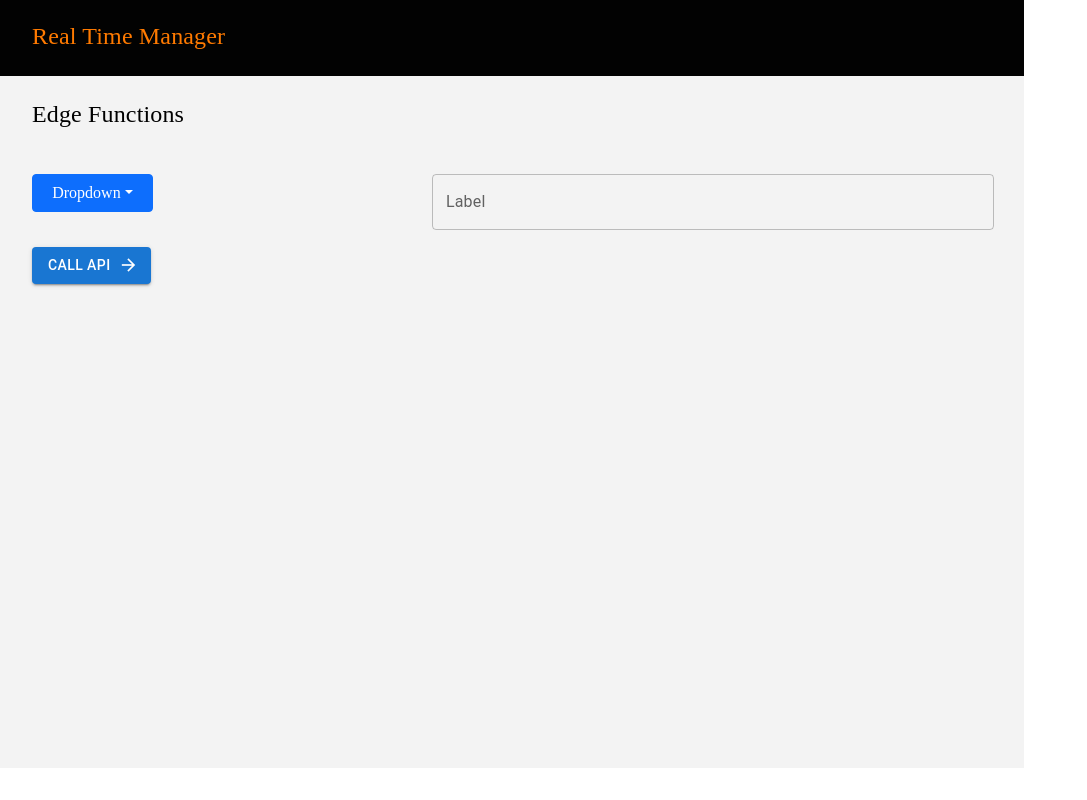
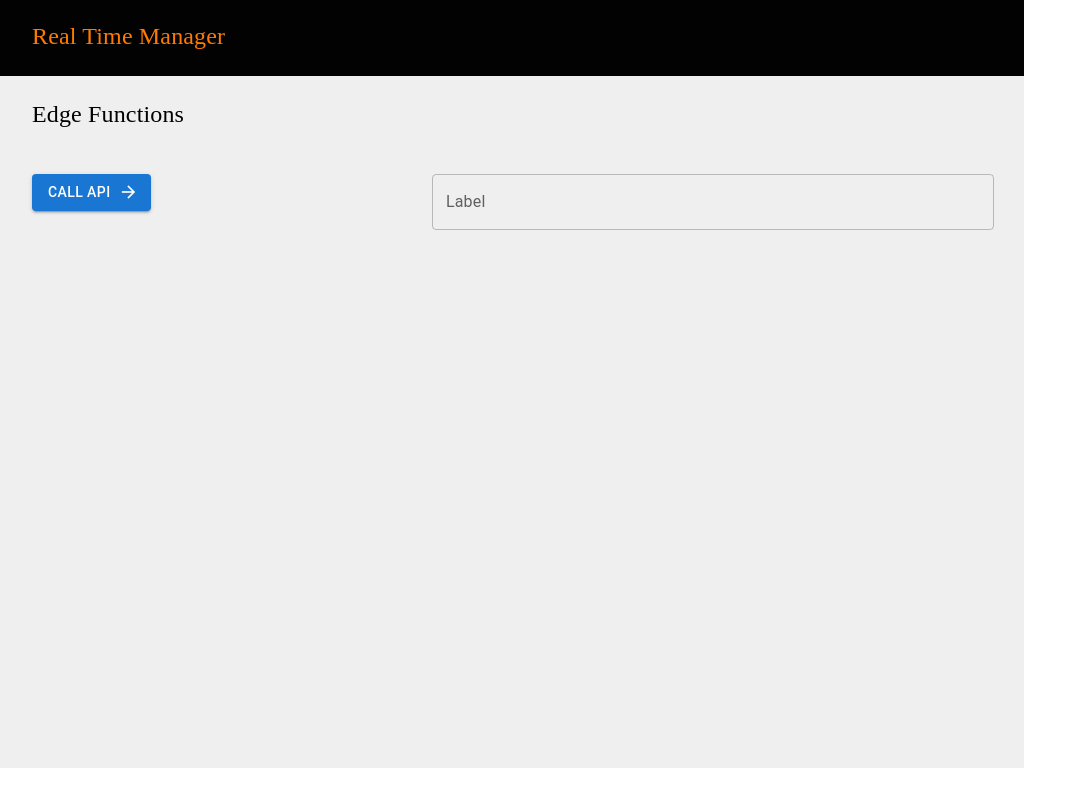
Before and after one commit to instrutor-feijo/rtm-sample-nextjs-3, a Next.js app: page / in a window 1280 px wide. Shown: the whole page, without its empty margins (0-1087 px from the left). Built offline with nearby package versions, Linux system fonts and the light colour scheme; a web font is replaced by a local one.

Commit message:
Pushed from Locofy Builder

```diff
--- a/package.json
+++ b/package.json
@@ -6,8 +6,6 @@
 			"next": "^13.2.4",
 			"react": "^18.2.0",
 			"react-dom": "^18.2.0",
-			"react-bootstrap": "^2.0.4",
-			"bootstrap": "^5.1.3",
 			"@mui/material": "^5.2.5",
 			"@emotion/react": "^11.7.1",
 			"@emotion/styled": "^11.6.0",
--- a/pages/index.js
+++ b/pages/index.js
@@ -1,6 +1,4 @@
-import "bootstrap/dist/css/bootstrap.min.css";
-import { Button as MuiButton, Icon, TextField } from "@mui/material";
-import { Dropdown, DropdownButton, SplitButton } from "react-bootstrap";
+import { Button, Icon, TextField } from "@mui/material";
 
 const Cover = () => {
   const onButtonContainedTextAndIcoClick = (e) => {
@@ -32,7 +30,7 @@ const Cover = () => {
           position: "absolute",
           top: "26px",
           left: "0px",
-          backgroundColor: "#f3f3f3",
+          backgroundColor: "#efefef",
           width: "1024px",
           height: "768px",
         }}
@@ -60,28 +58,10 @@ const Cover = () => {
       >
         Real Time Manager
       </div>
-      <DropdownButton
+      <Button
         style={{
-          width: "121px",
-          display: "flex",
-          flexDirection: "column",
           position: "absolute",
           top: "174px",
-          left: "32px",
-        }}
-        title="Dropdown"
-        variant="primary"
-        align="start"
-        drop="down"
-      >
-        <Dropdown.Item>A</Dropdown.Item>
-        <Dropdown.Item>B</Dropdown.Item>
-        <Dropdown.Item>C</Dropdown.Item>
-      </DropdownButton>
-      <MuiButton
-        style={{
-          position: "absolute",
-          top: "247px",
           left: "32px",
           cursor: "pointer",
         }}
@@ -93,7 +73,7 @@ const Cover = () => {
         onClick={onButtonContainedTextAndIcoClick}
       >
         CALL API
-      </MuiButton>
+      </Button>
       <TextField
         style={{ position: "absolute", top: "174px", left: "432px" }}
         sx={{ width: 562 }}
```
